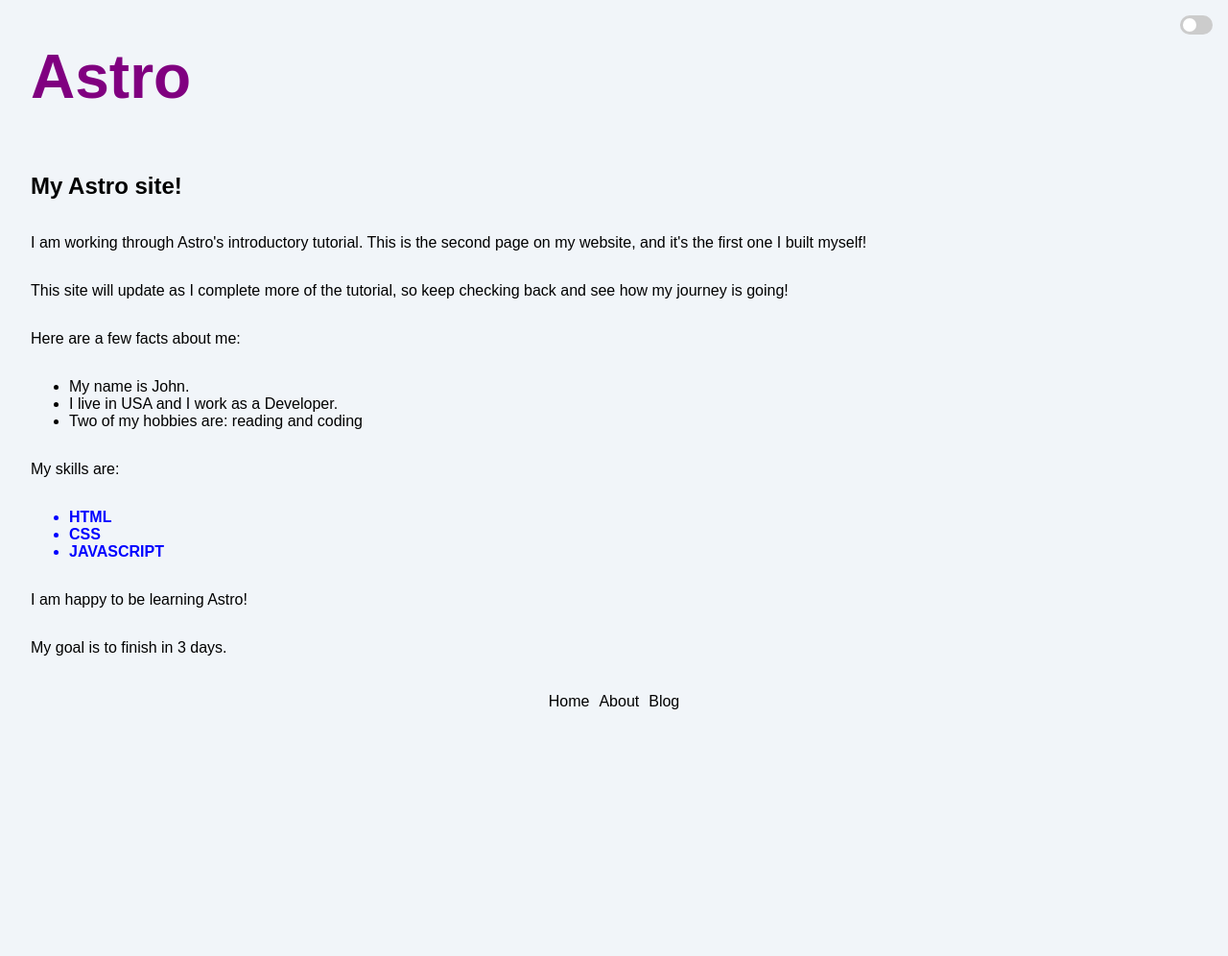
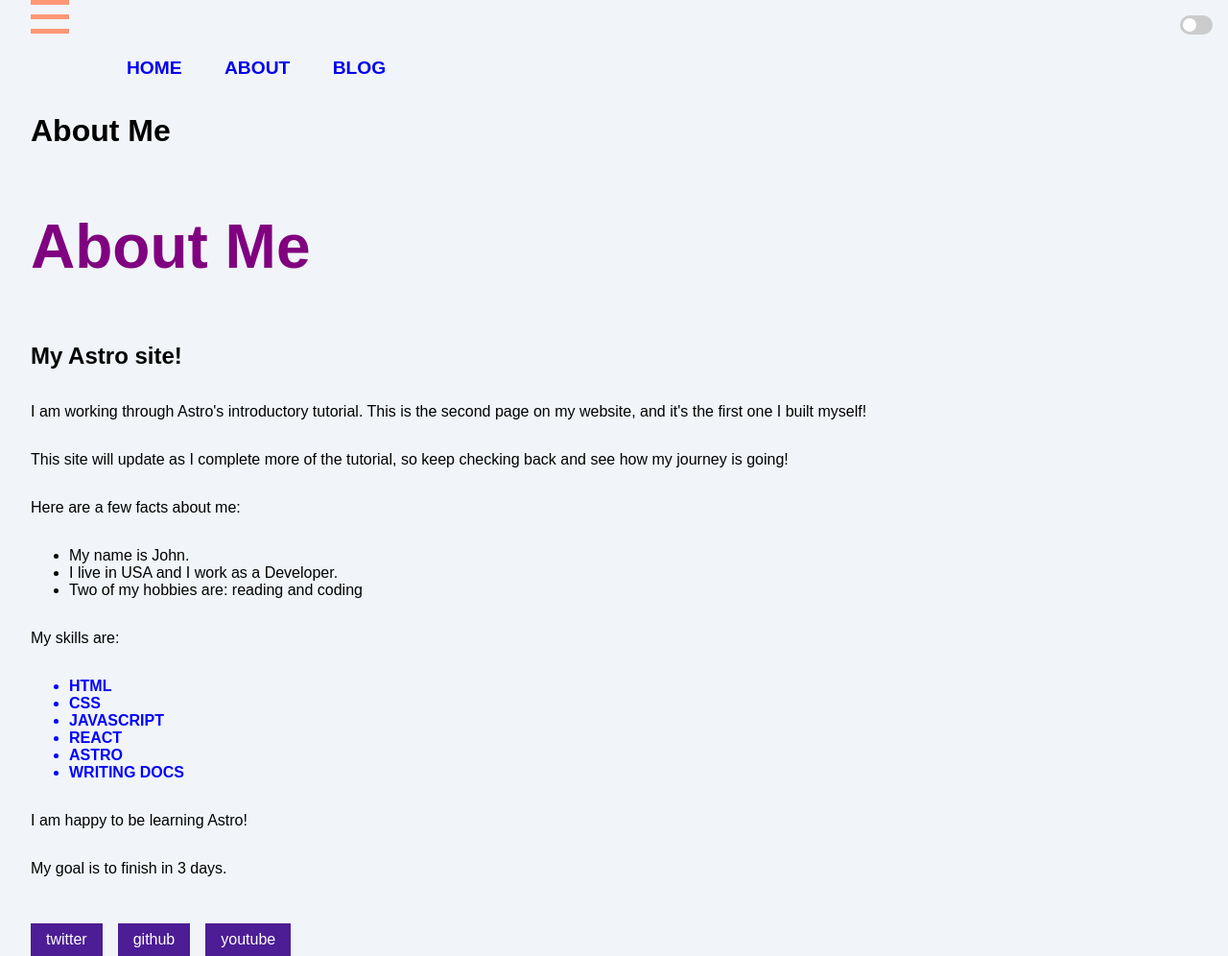
Before and after one commit to jekomaster/goldenage.github.io, an Astro site: page /about in a window 1280 px wide. Shown: the whole page at 96% size. Before the commit the page ends 800 px from the top, so only its background shows below. Built offline with nearby package versions, Linux system fonts and the light colour scheme; Astro itself is replaced by a stand-in of ours.

Commit message:
basiclayot, .md layout

```diff
--- a/public/theme-toggle.css
+++ /dev/null
@@ -1,52 +0,0 @@
-/* public/theme-toggle.css */
-
-.theme-switch {
-    position: absolute;
-    top: 1rem;
-    right: 1rem;
-  }
-
-  .switch {
-    position: relative;
-    display: inline-block;
-    width: 34px;
-    height: 20px;
-  }
-
-  .switch input {
-    opacity: 0;
-    width: 0;
-    height: 0;
-  }
-
-  .slider {
-    position: absolute;
-    cursor: pointer;
-    top: 0;
-    left: 0;
-    right: 0;
-    bottom: 0;
-    background-color: #ccc;
-    transition: .4s;
-    border-radius: 34px;
-  }
-
-  .slider:before {
-    position: absolute;
-    content: "";
-    height: 14px;
-    width: 14px;
-    left: 3px;
-    bottom: 3px;
-    background-color: white;
-    transition: .4s;
-    border-radius: 50%;
-  }
-
-  input:checked + .slider {
-    background-color: #2196F3;
-  }
-
-  input:checked + .slider:before {
-    transform: translateX(14px);
-  }
--- /dev/null
+++ b/src/components/Footer.astro
@@ -0,0 +1,16 @@
+---
+import Social from './Social.astro';
+---
+<style>
+    footer {
+      display: flex;
+      gap: 1rem;
+      margin-top: 2rem;
+    }
+  </style>
+
+<footer>
+    <Social platform="twitter" username="astrodotbuild" />
+    <Social platform="github" username="withastro" />
+    <Social platform="youtube" username="astrodotbuild" />
+</footer>
--- /dev/null
+++ b/src/components/Hamburger.astro
@@ -0,0 +1,7 @@
+---
+---
+<div class="hamburger">
+    <span class="line"></span>
+    <span class="line"></span>
+    <span class="line"></span>
+  </div>
--- /dev/null
+++ b/src/components/Header.astro
@@ -0,0 +1,10 @@
+---
+import Hamburger from './Hamburger.astro';
+import Navigation from './Navigation.astro';
+---
+<header>
+  <nav>
+    <Hamburger />
+    <Navigation />
+  </nav>
+</header>
--- /dev/null
+++ b/src/components/Navigation.astro
@@ -0,0 +1,7 @@
+---
+---
+<div class="nav-links">
+    <a href="/">Home</a>
+    <a href="/about">About</a>
+    <a href="/blog">Blog</a>
+  </div>
--- /dev/null
+++ b/src/components/Social.astro
@@ -0,0 +1,13 @@
+---
+const { platform, username } = Astro.props;
+---
+<a href={`https://www.${platform}.com/${username}`}>{platform}</a>
+
+<style>
+    a {
+      padding: 0.5rem 1rem;
+      color: white;
+      background-color: #4c1d95;
+      text-decoration: none;
+    }
+  </style>
--- /dev/null
+++ b/src/components/ThemeToggle.astro
@@ -0,0 +1,10 @@
+---
+import ThemeToggleComponent from './ThemeToggle.astro'
+---
+
+<div class="theme-switch">
+    <label class="switch">
+      <input type="checkbox" id="theme-toggle">
+      <span class="slider round"></span>
+    </label>
+  </div>
--- /dev/null
+++ b/src/layouts/BaseLayout.astro
@@ -0,0 +1,41 @@
+---
+
+import '../styles/global.css';
+
+import Header from '../components/Header.astro';
+
+import Footer from '../components/Footer.astro';
+
+import ThemeToggle from '../components/ThemeToggle.astro';
+
+const { pageTitle } = Astro.props;
+
+---
+
+<html lang="en">
+  <head>
+    <meta charset="utf-8" />
+    <link rel="icon" type="image/svg+xml" href="/favicon.svg" />
+    <meta name="viewport" content="width=device-width" />
+    <meta name="generator" content={Astro.generator} >
+    <title>{pageTitle}</title>
+
+</head>
+<body>
+  <ThemeToggle />
+<script>
+  import "../scripts/theme-toggle.js";
+</script>
+<Header />
+
+
+    <h1>{pageTitle}</h1>
+
+    <slot />
+
+    <Footer />
+    <script>
+          import "../scripts/menu.js";
+    </script>
+  </body>
+</html>
--- a/src/pages/about.astro
+++ b/src/pages/about.astro
@@ -1,24 +1,20 @@
 ---
-import '../styles/global.css';
+import BaseLayout from '../layouts/BaseLayout.astro';
+const pageTitle = "About Me";
 
-const identity = { firstName: "John", country: "USA", occupation: "Developer", hobbies: ["reading", "coding"] };
-const skills = ["HTML", "CSS", "JavaScript"];
+const identity = { firstName: "John", country: "USA", occupation: "Developer", hobbies: ["reading", "coding", "photography"] };
+const skills = ["HTML", "CSS", "JavaScript", "React", "Astro", "Writing Docs"];
 const happy = true;
 const finished = false;
 const goal = 3;
 const skillColor = "blue";
 const fontWeight = "bold";
 const textCase = "uppercase";
+
 ---
 
-<html lang="en">
-  <head>
-    <meta charset="utf-8" />
-    <link rel="icon" type="image/svg+xml" href="/favicon.svg" />
-    <meta name="viewport" content="width=device-width" />
-    <meta name="generator" content={Astro.generator} />
-    <title>Astro</title>
-    <link rel="stylesheet" href="/theme-toggle.css">
+
+
     <style define:vars={{skillColor, fontWeight, textCase}}>
       h1 {
         color: purple;
@@ -30,26 +26,14 @@ const textCase = "uppercase";
         text-transform: var(--textCase);
       }
     </style>
-  </head>
-  <body>
-    <div class="theme-switch">
-      <label class="switch">
-        <input type="checkbox" id="theme-toggle">
-        <span class="slider round"></span>
-      </label>
-    </div>
 
-    <nav>
-      <a href="/">Home</a>
-      <a href="/about/">About</a>
-      <a href="/blog/">Blog</a>
-    </nav>
 
-    <h1>Astro</h1>
-    <h2>My Astro site!</h2>
 
-    <script src="/theme-toggle.js" is:inline></script>
 
+      <BaseLayout pageTitle={pageTitle}>
+
+      <h1>{pageTitle}</h1>
+      <h2>My Astro site!</h2>
 
 
     <p>I am working through Astro's introductory tutorial. This is the second page on my website, and it's the first one I built myself!</p>
@@ -73,5 +57,6 @@ const textCase = "uppercase";
     {finished && <p>I finished this tutorial!</p>}
 
     {goal === 3 ? <p>My goal is to finish in 3 days.</p> : <p>My goal is not 3 days.</p>}
-  </body>
-</html>
+
+
+    </BaseLayout>
--- /dev/null
+++ b/src/scripts/menu.js
@@ -0,0 +1,3 @@
+document.querySelector('.hamburger').addEventListener('click', () => {
+    document.querySelector('.nav-links').classList.toggle('expanded');
+  });
--- a/src/styles/global.css
+++ b/src/styles/global.css
@@ -23,19 +23,113 @@ body {
   height: 100%;
 }
 
-nav {
-  display: flex;
-  justify-content: center;
-  gap: 10px;
-  padding: 10px;
-  position: absolute;
-  bottom: 50px;
-  left: 50%;
-  transform: translateX(-50%);
-  width: 100%;
+/* nav styles */
+
+.hamburger {
+  padding-right: 20px;
+  cursor: pointer;
 }
 
-nav a {
+.hamburger .line {
+  display: block;
+  width: 40px;
+  height: 5px;
+  margin-bottom: 10px;
+  background-color: #ff9776;
+}
+
+.nav-links {
+  width: 100%;
+  top: 5rem;
+  left: 48px;
+  background-color: #ff9776;
+  display: none;
+  margin: 0;
+}
+
+.nav-links a {
+  display: block;
+  text-align: center;
+  padding: 10px 0;
   text-decoration: none;
-  color: var(--font-color);
+  font-size: 1.2rem;
+  font-weight: bold;
+  text-transform: uppercase;
 }
+
+.nav-links a:hover,
+.nav-links a:focus {
+  background-color: #ff9776;
+}
+
+.expanded {
+  display: unset;
+}
+
+@media screen and (min-width: 636px) {
+  .nav-links {
+    margin-left: 5em;
+    display: block;
+    position: static;
+    width: auto;
+    background: none;
+  }
+
+  .nav-links a {
+    display: inline-block;
+    padding: 15px 20px;
+  }
+
+}
+/* public/theme-toggle.css */
+
+.theme-switch {
+  position: absolute;
+  top: 1rem;
+  right: 1rem;
+}
+
+.switch {
+  position: relative;
+  display: inline-block;
+  width: 34px;
+  height: 20px;
+}
+
+.switch input {
+  opacity: 0;
+  width: 0;
+  height: 0;
+}
+
+.slider {
+  position: absolute;
+  cursor: pointer;
+  top: 0;
+  left: 0;
+  right: 0;
+  bottom: 0;
+  background-color: #ccc;
+  transition: .4s;
+  border-radius: 34px;
+}
+
+.slider:before {
+  position: absolute;
+  content: "";
+  height: 14px;
+  width: 14px;
+  left: 3px;
+  bottom: 3px;
+  background-color: white;
+  transition: .4s;
+  border-radius: 50%;
+}
+
+input:checked + .slider {
+  background-color: #2196F3;
+}
+
+input:checked + .slider:before {
+  transform: translateX(14px);
+}
```
Also changed, not shown: src/layouts/MarkdownPostLayout.astro (added, +10 -0 lines), src/pages/blog.astro (+10 -25 lines), src/pages/index.astro (+5 -33 lines), src/pages/posts/post-1.md (+8 -3 lines), src/pages/posts/post-2.md (+1 -0 lines), src/pages/posts/post-4.md (+13 -1 lines), src/scripts/theme-toggle.js (renamed from public/theme-toggle.js).
